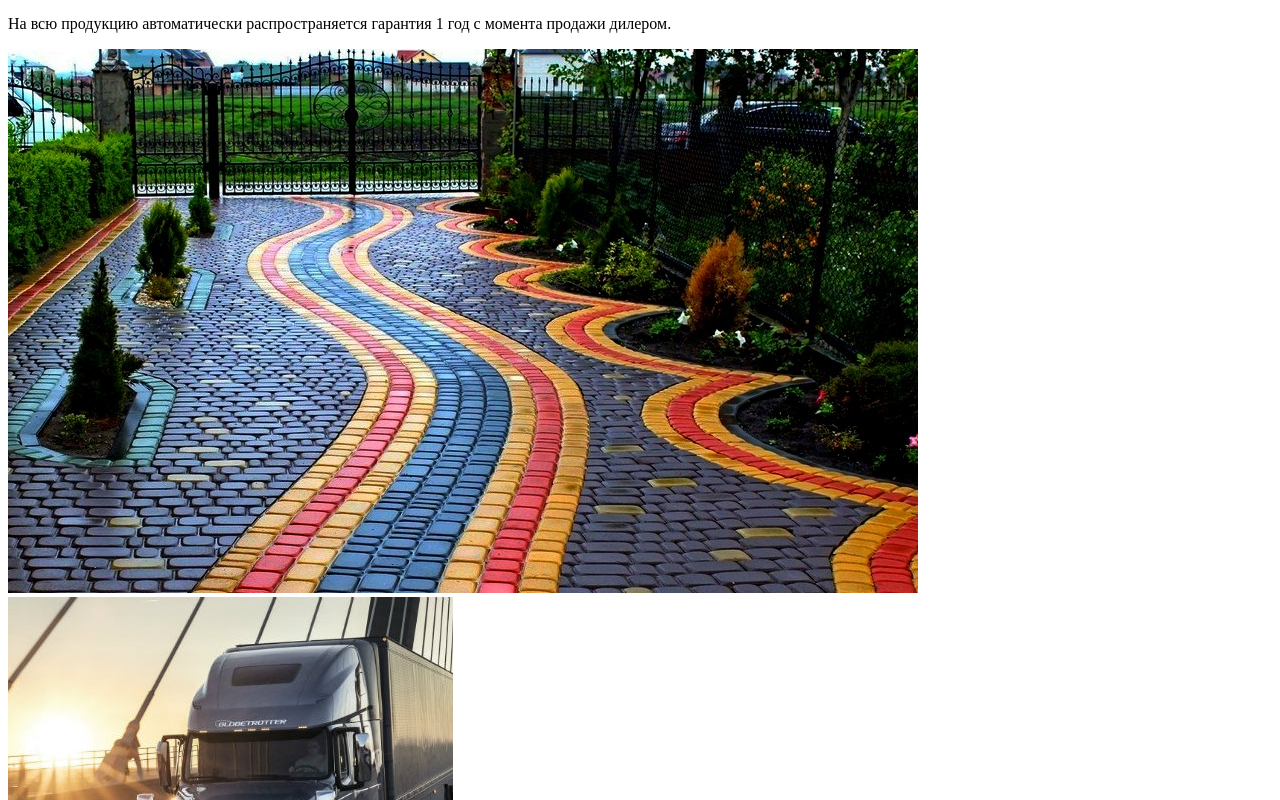
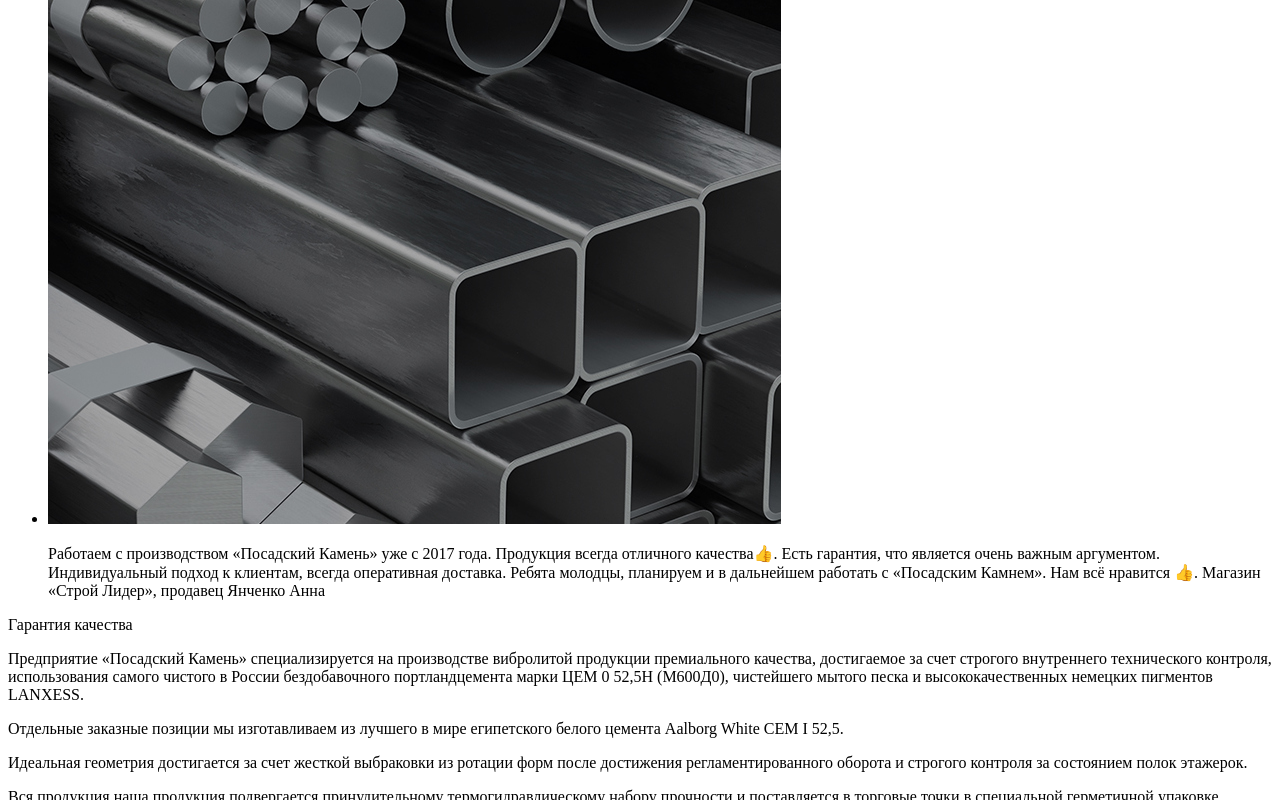
Before and after one commit to olyaseverova/kamen, a Vue app: page / in a window 1280 px wide. Shown: the part 4191-4991 px from the top of the page. Built offline with nearby package versions, Linux system fonts and the light colour scheme; the HTML template or start-up script is replaced by a standard one.

Commit message:
'seckondrev'

```diff
--- a/src/views/HomeView.vue
+++ b/src/views/HomeView.vue
@@ -75,8 +75,8 @@
 
         <ul class="reviews-list list">
           <li class="reviews-list__item" v-for="review in reviews" :key="review.id">
-            <img class="review-icon" src="@/img/karpova.jpg" alt="Иконка Дилера" />
-            <p class="review-text">{{ review }}</p>
+            <img class="review-icon" :src="review.src" alt="Иконка Дилера" />
+            <p class="review-text">{{ review.text }}</p>
           </li>
         </ul>
       </section>
@@ -245,7 +245,8 @@ export default {
       ],
 
       reviews: [
-        "Наш магазин «Камень на Ярославке» работает с Компанией «Посадский камень» с 2018 года. За время сотрудничества сложились деловые, доверительные, позитивные отношения. Коллектив Компании всегда очень внимательно и с пониманием относиться к нашим пожеланиям и просьбам. Товар всегда доставляется в срок согласно заявке. Продукция отличается хорошим качеством, разнообразием ассортимента. Коллектив находится в постоянном поиске новых фактур, цветовых решений. На площадке «Природный камень» представлена полная экспозиция продукции Компании «Посадский Камень» ИП Карпова Н.В. (Камень на Ярославке) выражает благодарность коллективу Компании за высокий профессионализм, внимание, отзывчивость, трудолюбие, готовность всегда оперативно решить вопросы и помочь, грамотные консультации и советы. Желаем коллективу предприятия дальнейших творческих успехов, профессионального роста и процветания! С уважением, ИП Карпова Н.В.",
+        { src: require("@/img/karpova.jpg"), text: "Наш магазин «Камень на Ярославке» работает с Компанией «Посадский камень» с 2018 года. За время сотрудничества сложились деловые, доверительные, позитивные отношения. Коллектив Компании всегда очень внимательно и с пониманием относиться к нашим пожеланиям и просьбам. Товар всегда доставляется в срок согласно заявке. Продукция отличается хорошим качеством, разнообразием ассортимента. Коллектив находится в постоянном поиске новых фактур, цветовых решений. На площадке «Природный камень» представлена полная экспозиция продукции Компании «Посадский Камень» ИП Карпова Н.В. (Камень на Ярославке) выражает благодарность коллективу Компании за высокий профессионализм, внимание, отзывчивость, трудолюбие, готовность всегда оперативно решить вопросы и помочь, грамотные консультации и советы. Желаем коллективу предприятия дальнейших творческих успехов, профессионального роста и процветания! С уважением, ИП Карпова Н.В." },
+        { src: require("@/img/stroylider.jpg"), text: "Работаем с производством «Посадский Камень» уже с 2017 года. Продукция всегда отличного качества👍. Есть гарантия, что является очень важным аргументом. Индивидуальный подход к клиентам, всегда оперативная доставка. Ребята молодцы, планируем и в дальнейшем работать с «Посадским Камнем». Нам всё нравится 👍. Магазин «Строй Лидер», продавец Янченко Анна" }
       ]
     }
   },
```
Also changed, not shown: src/img/stroylider.jpg (added).
